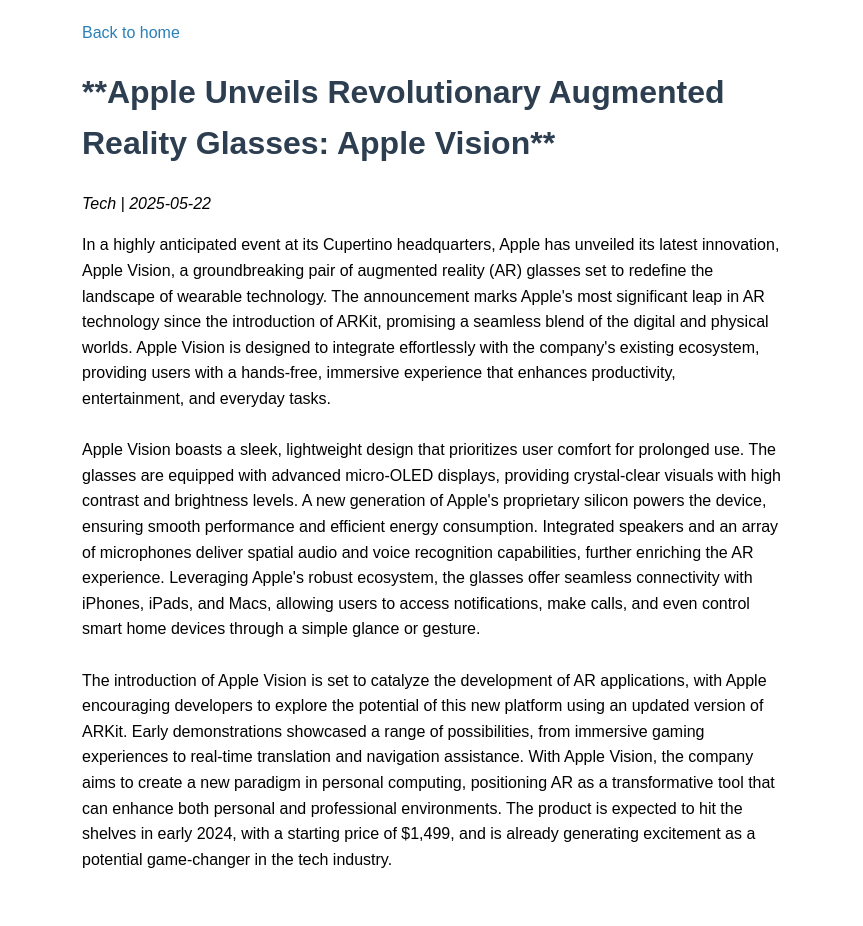
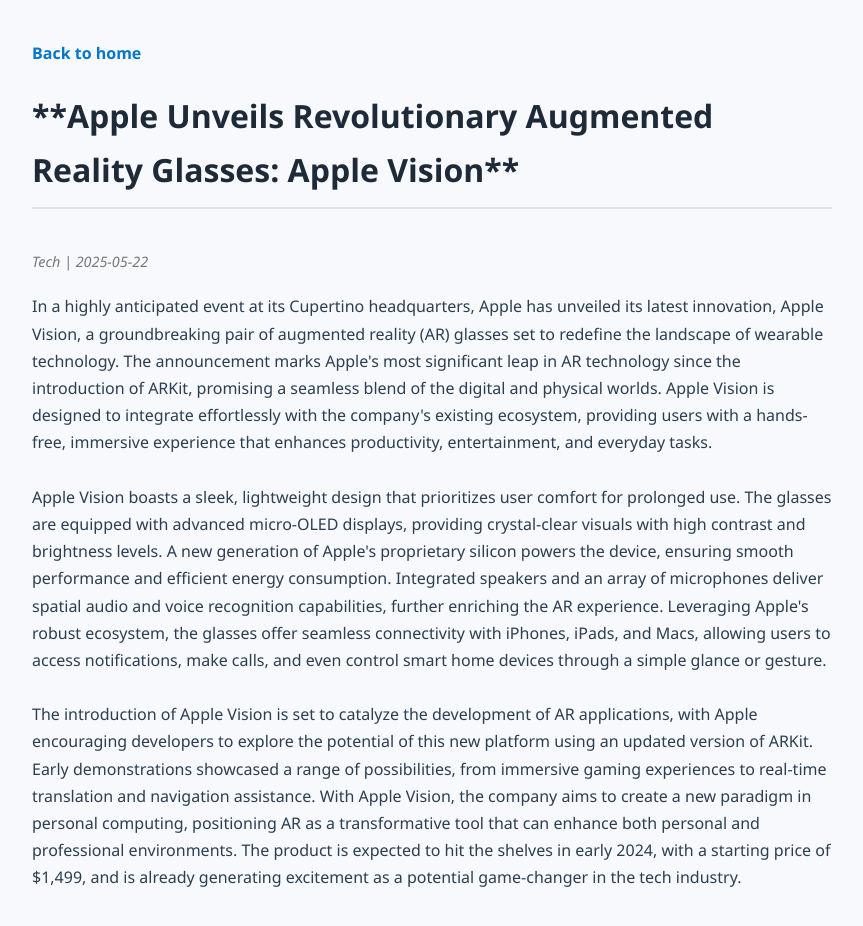
Before and after one commit to zolmat/artavyn-site, a plain HTML site: page apple-unveils-revolutionary-augmented-re.html in a window 1280 px wide. Shown: the whole page, without its empty margins (208-1071 px from the left). Drawn offline with Linux system fonts and the light colour scheme.

Commit message:
💄 Updated full CSS styling

```diff
--- a/style.css
+++ b/style.css
@@ -1,4 +1,64 @@
-body { font-family: Arial; max-width: 700px; margin: auto; padding: 20px; line-height: 1.6; }
-h1 { color: #2c3e50; }
-a { color: #2980b9; text-decoration: none; }
-a:hover { text-decoration: underline; }
+/* Reset alapok */
+body {
+  font-family: 'Segoe UI', 'Open Sans', sans-serif;
+  background-color: #f7f9fc;
+  color: #2c3e50;
+  max-width: 800px;
+  margin: 0 auto;
+  padding: 40px 20px;
+  line-height: 1.7;
+}
+
+h1 {
+  color: #1e2a38;
+  font-size: 2rem;
+  border-bottom: 2px solid #e3e3e3;
+  padding-bottom: 0.3em;
+  margin-bottom: 1.5em;
+}
+
+ul {
+  list-style-type: none;
+  padding: 0;
+  margin: 0;
+}
+
+li {
+  margin-bottom: 2em;
+  padding-bottom: 1em;
+  border-bottom: 1px solid #ddd;
+}
+
+a {
+  color: #0077cc;
+  text-decoration: none;
+  font-weight: 600;
+}
+
+a:hover {
+  text-decoration: underline;
+}
+
+p em {
+  display: block;
+  margin-top: -0.5em;
+  margin-bottom: 1em;
+  font-size: 0.9em;
+  color: #777;
+}
+
+p {
+  margin-bottom: 1.2em;
+}
+
+.back-link {
+  display: block;
+  margin-bottom: 1.5em;
+  color: #888;
+  font-size: 0.9em;
+}
+
+.back-link:hover {
+  color: #333;
+  text-decoration: underline;
+}
```
